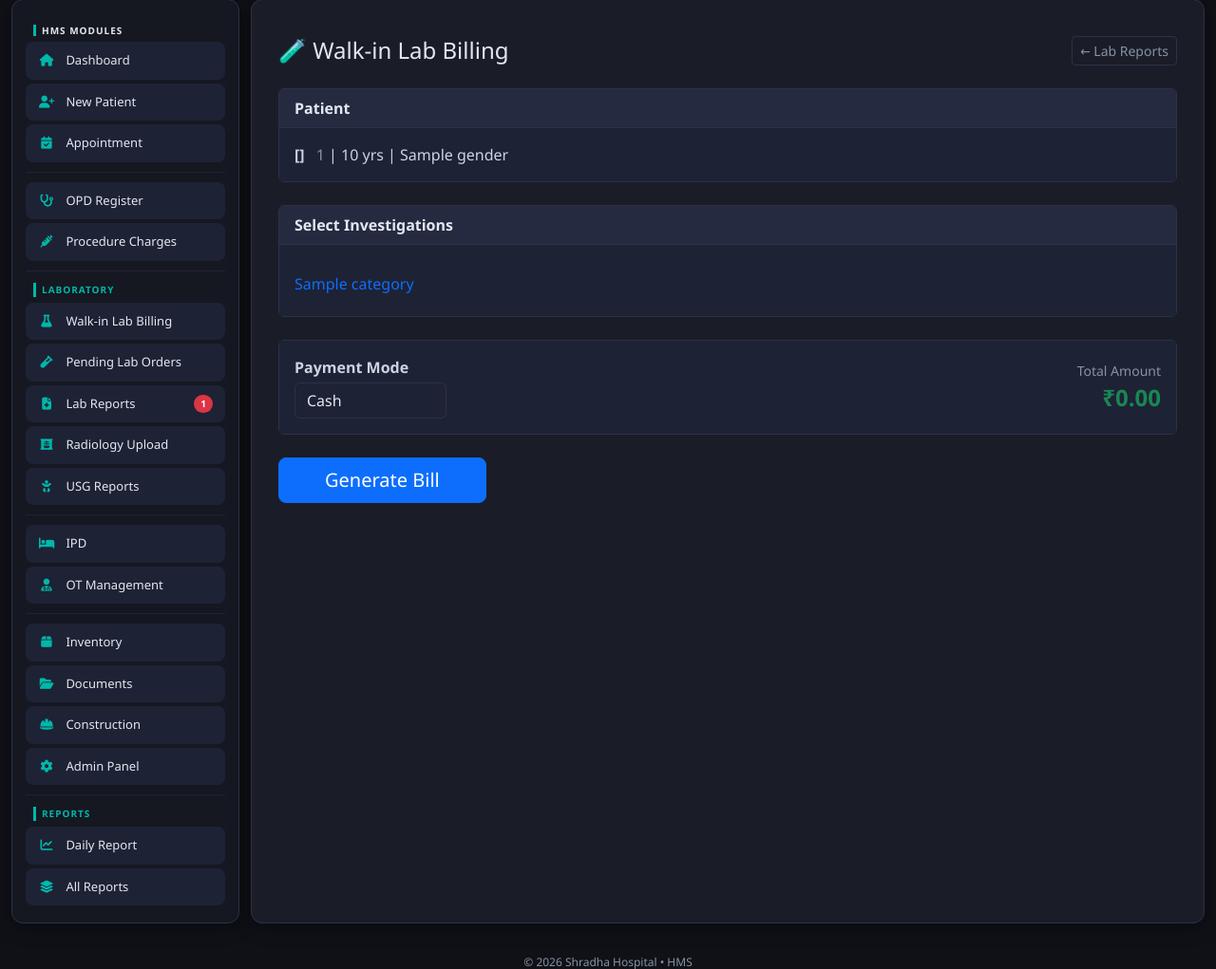
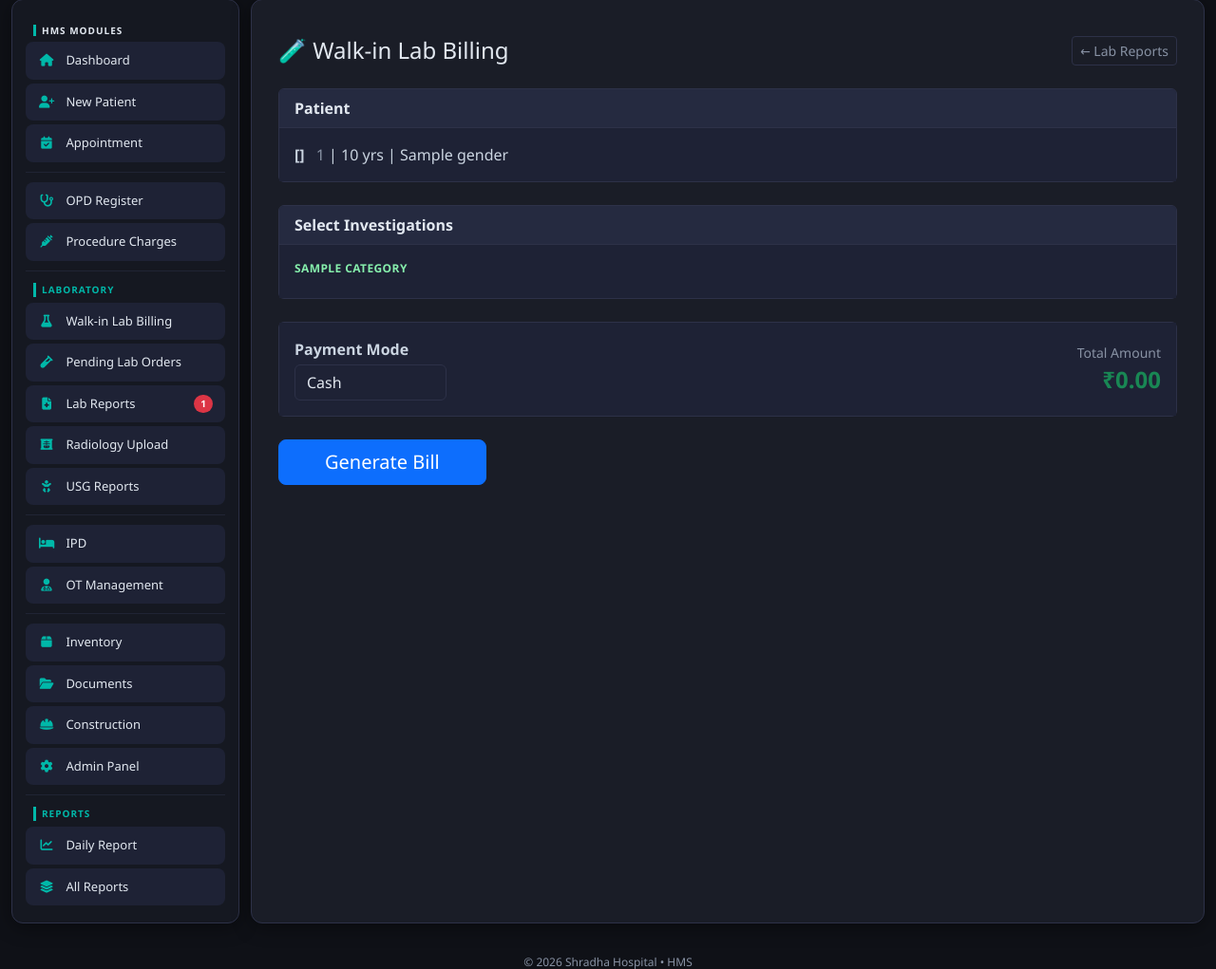
Before and after one commit to drpratapseervi-create/ShradhaHMS-2026, a Django app: template hms/templates/lab/direct_billing.html in a window 1280 px wide. Shown: the part 90-1111 px from the top of the page at 95% size. Run offline with Django 4.2, Linux system fonts and the light colour scheme; the template is opened without the code that fills it: most values are stand-ins (such as "Sample title", 1, 10 or a date in 2020).

Commit message:
Restyle Walk-in Lab Billing investigation list as tiles
Matches OPD Consultation's cb-grid/cb-item tile design instead of
plain Bootstrap checkboxes, keeping category grouping, per-item
price, and the payment/total/submit bar unchanged. The app's global
dark-theme CSS already overrides .cb-item for OPD so the tiles pick
up consistent dark styling here too; heading/price accent colors
tuned to the same dark-theme tones used elsewhere.

Co-Authored-By: Claude Sonnet 5 <noreply@anthropic.com>
Claude-Session: https://claude.ai/code/session_01T64S1TseTGZM9uXTjCS9Pd

```diff
--- a/hms/templates/lab/direct_billing.html
+++ b/hms/templates/lab/direct_billing.html
@@ -2,6 +2,43 @@
 {% block title %}Walk-in Lab Billing{% endblock %}
 
 {% block content %}
+<style>
+/* ── Investigation tiles (matches OPD Consultation's cb-grid/cb-item style) ── */
+.inv-cat-heading {
+    font-size: 12px;
+    font-weight: 700;
+    color: #86efac;
+    text-transform: uppercase;
+    letter-spacing: 0.4px;
+    margin: 16px 0 6px;
+}
+.inv-cat-heading:first-child { margin-top: 0; }
+.cb-grid {
+    display: grid;
+    grid-template-columns: repeat(3, 1fr);
+    gap: 5px;
+}
+.cb-item {
+    display: flex;
+    align-items: center;
+    justify-content: space-between;
+    gap: 7px;
+    padding: 6px 9px;
+    border: 1px solid #e2e8f0;
+    border-radius: 7px;
+    background: #fafafa;
+    cursor: pointer;
+    font-size: 12px;
+    transition: all 0.15s;
+    user-select: none;
+}
+.cb-item:hover { background: #fff; border-color: #ececec; }
+.cb-item input[type=checkbox] { accent-color: #1a1a1a; width: 14px; height: 14px; cursor: pointer; flex-shrink: 0; }
+.cb-item:has(input:checked) { background: #f7f7f7; border-color: #ddd; color: #1a1a1a; font-weight: 500; }
+.cb-item-label { display: flex; align-items: center; gap: 7px; overflow: hidden; }
+.cb-item-name { overflow: hidden; text-overflow: ellipsis; white-space: nowrap; }
+.cb-item-price { color: #8892a4; font-size: 11px; white-space: nowrap; flex-shrink: 0; }
+</style>
 <div class="container py-4" style="max-width:900px">
 
   <div class="d-flex justify-content-between align-items-center mb-4">
@@ -49,27 +86,24 @@
       <div class="card-header fw-bold">Select Investigations</div>
       <div class="card-body">
         {% for category in categories %}
-          <h6 class="text-primary mt-3 mb-2">{{ category.name }}</h6>
-          <div class="row">
+          <div class="inv-cat-heading">{{ category.name }}</div>
+          <div class="cb-grid">
             {% for inv in investigations %}
               {% if inv.category == category %}
-              <div class="col-md-4 mb-1">
-                <div class="form-check">
+              <label class="cb-item">
+                <span class="cb-item-label">
                   <input
-                    class="form-check-input inv-check"
+                    class="inv-check"
                     type="checkbox"
                     name="investigations"
                     value="{{ inv.id }}"
-                    id="inv_{{ inv.id }}"
                     data-price="{{ inv.price }}"
                     {% if inv.id in ordered_investigations %}checked{% endif %}
                   >
-                  <label class="form-check-label" for="inv_{{ inv.id }}">
-                    {{ inv.name }}
-                    <small class="text-muted">₹{{ inv.price }}</small>
-                  </label>
-                </div>
-              </div>
+                  <span class="cb-item-name">{{ inv.name }}</span>
+                </span>
+                <span class="cb-item-price">₹{{ inv.price }}</span>
+              </label>
               {% endif %}
             {% endfor %}
           </div>
```
